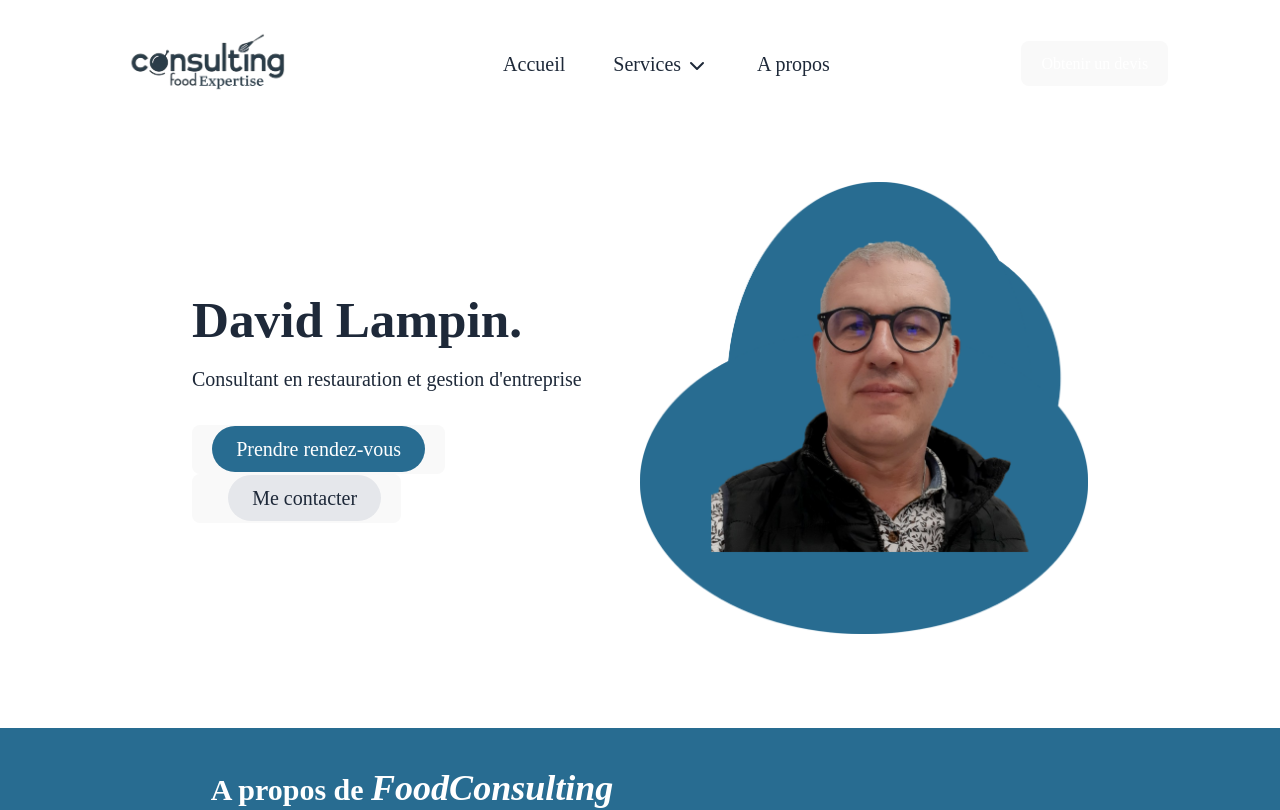
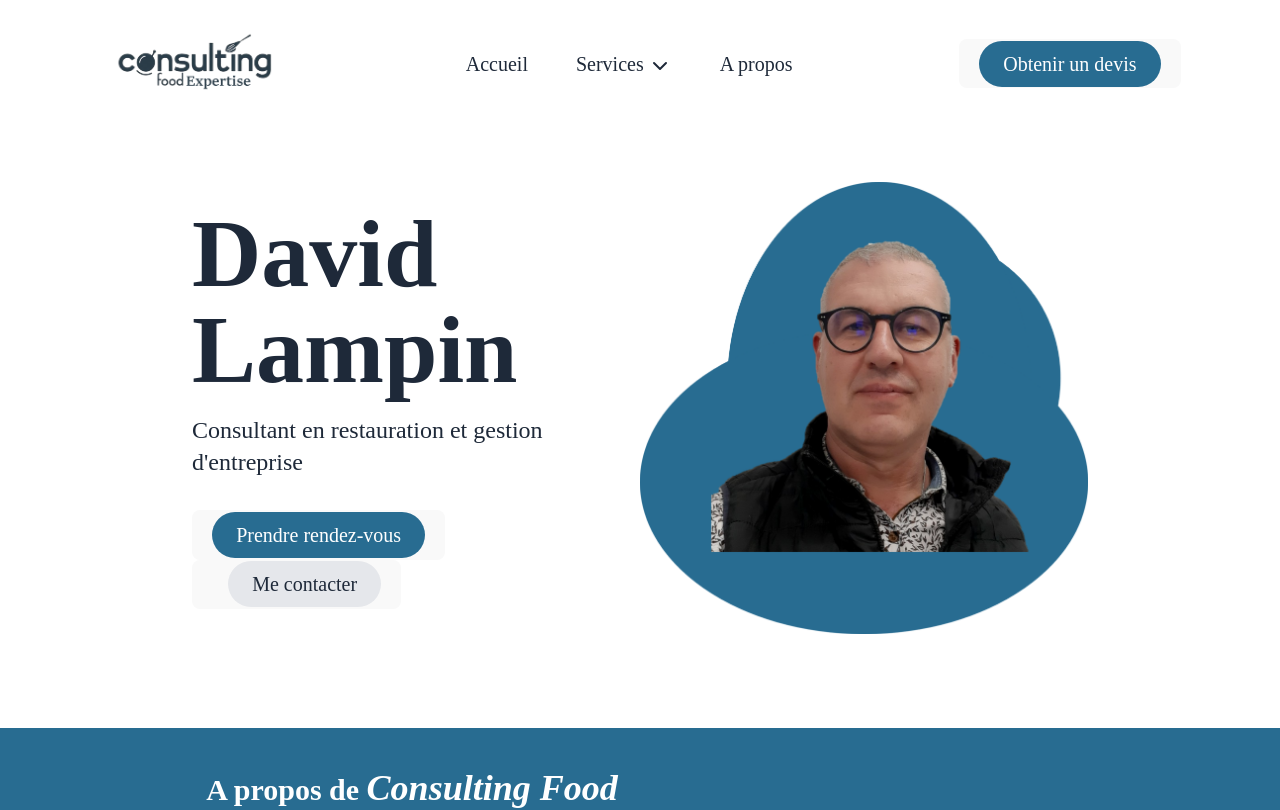
Before and after one commit to AntoninLmp/foodConsulting, a React (Vite) app: page / in a window 1280 px wide. Shown: the top 810 px of the page. Built offline with nearby package versions, Linux system fonts and the light colour scheme; a web font is replaced by a local one.

Commit message:
<feat>: Update btn

```diff
--- a/src/pages/Home.tsx
+++ b/src/pages/Home.tsx
@@ -11,11 +11,11 @@ function Home() {
       {/* Section d'introduction */}
       <section className="text-gray-800 h-[70vh] flex items-center justify-around mx-[15%]">
         <div className="text-left">
-          <h1 className="text-5xl font-bold mb-4">
+          <p className="text-8xl font-bold mb-4">
             {/* "Une vision sans exécution n’est qu’une hallucination." — Thomas Edison */}
-            David Lampin.
-          </h1>
-          <h2 className="text-xl font-light mb-8">Consultant en restauration et gestion d'entreprise</h2>
+            David Lampin
+          </p>
+          <p className="text-2xl font-light mb-8">Consultant en restauration et gestion d'entreprise</p>
           <button>
             <a
               href="https://calendly.com/david-lampin/30min"
@@ -40,7 +40,7 @@ function Home() {
       <section className="text-white px-[15%] py-10 my-10 grid grid-cols-4 gap-4 bg-[#286C91]">
         <div className="col-span-2 flex flex-col justify-center">
           <h2 className="text-3xl font-semibold mb-4">
-            A propos de <span className="italic text-4xl ">FoodConsulting</span>{" "}
+            A propos de <span className="italic text-4xl ">Consulting Food</span>{" "}
           </h2>
           <h3 className="text-2xl">35 ans d'expertise au service de votre réussite.</h3>
           <p className="text-l mb-4 text-justify px-5 font-light">
--- a/src/pages/Navbar.tsx
+++ b/src/pages/Navbar.tsx
@@ -79,8 +79,8 @@ function Navbar({ colors = "bg-white" }: NavbarProps) {
           </li>
         </ul>
       </div>
-      <button className="bg-blue-500 text-white">
-        <a href="/pricing" className="btn">
+      <button className=" text-white">
+        <a href="/pricing" className="bg-[#286c91] text-white px-6 py-3 rounded-full hover:bg-[#1f4f66] transition-colors text-xl">
           Obtenir un devis
         </a>
       </button>
--- a/src/pages/components/ContactForm.tsx
+++ b/src/pages/components/ContactForm.tsx
@@ -122,7 +122,7 @@ const ContactForm: React.FC<ContactFormProps> = ({ formule, subject, setFormule,
       className="max-w-5xl mx-auto border rounded-2xl p-8 space-y-6 mb-10"
       id="contact-form"
     >
-      <h1 className="pb-4">Obtenir un devis personnalisé</h1>
+      <h1 className="pb-4">Prise de contact / Devis personnalisé</h1>
       <p className="pb-3">Pour obtenir un devis personnalisé, veuillez me contacter via le formulaire ci-dessous.</p>
 
       <div className="grid grid-cols-1 md:grid-cols-2 gap-4">
```
